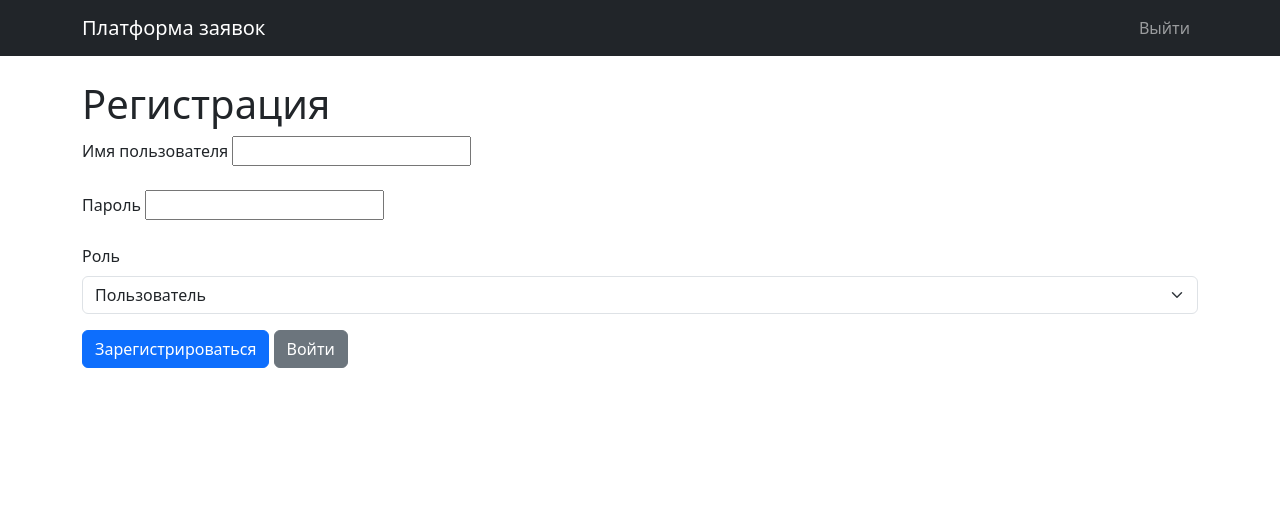
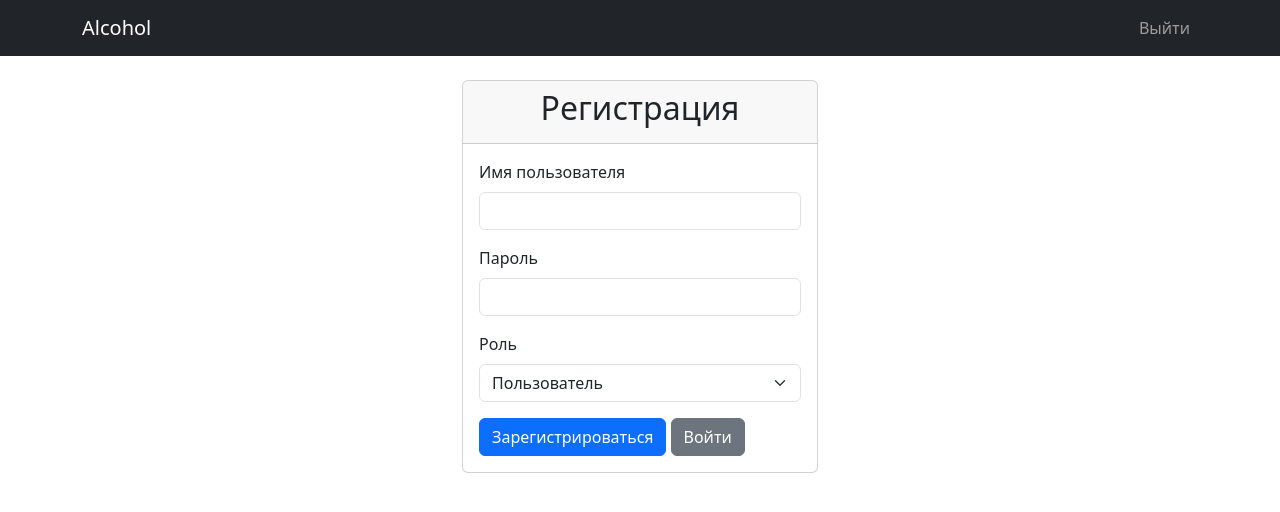
Before and after one commit to reallyShould/Tokyo, a Flask app: page /register in a window 1280 px wide. Shown: the top 512 px of the page. Run offline with Flask 3, Linux system fonts and the light colour scheme.

Commit message:
behind blue eyes

```diff
--- a/routes/auth_routes.py
+++ b/routes/auth_routes.py
@@ -59,7 +59,7 @@ def dashboard():
     requests_count = cursor.fetchone()[0]
 
     incidents_count = 0
-    if current_user.is_admin():  # Показываем инциденты только админам
+    if current_user.is_system_adm():
         cursor.execute("SELECT COUNT(*) FROM incidents WHERE status != 'resolved'")
         incidents_count = cursor.fetchone()[0]
 
@@ -69,7 +69,7 @@ def dashboard():
                          requests_count=requests_count,
                          incidents_count=incidents_count,
                          username=current_user.username,
-                         is_admin=current_user.is_admin())
+                         is_admin=current_user.is_system_adm())
 
 @auth_routes.route('/logout')
 @login_required
--- a/routes/incidents.py
+++ b/routes/incidents.py
@@ -8,12 +8,12 @@ incidents_bp = Blueprint('incidents', __name__)
 @incidents_bp.route('/incidents')
 @login_required
 def list_incidents():
-    if not current_user.is_admin():
+    if not current_user.is_system_adm():
         abort(403)
 
     conn = sqlite3.connect(config.Config.SQLALCHEMY_DATABASE_URI)
     cursor = conn.cursor()
-    cursor.execute("SELECT id, title, status, created_at FROM incidents WHERE status != 'resolved'")
+    cursor.execute("SELECT id, title, status, created_at FROM requests WHERE status != 'resolved'")
     incidents = cursor.fetchall()
     conn.close()
     return render_template('incidents.html', incidents=incidents)
--- a/templates/base.html
+++ b/templates/base.html
@@ -7,7 +7,7 @@
 <body>
     <nav class="navbar navbar-expand-lg navbar-dark bg-dark">
         <div class="container">
-            <a class="navbar-brand" href="{{ url_for('auth_routes.dashboard') }}">Платформа заявок</a>
+            <a class="navbar-brand" href="{{ url_for('auth_routes.dashboard') }}">Alcohol</a>
             <div class="navbar-nav">
                 <a class="nav-link" href="{{ url_for('auth_routes.logout') }}">Выйти</a>
             </div>
@@ -17,7 +17,10 @@
     {% with messages = get_flashed_messages(with_categories=true) %}
         {% if messages %}
             {% for category, message in messages %}
-                <div class="alert alert-{{ category }} mt-2 mx-2">{{ message }}</div>
+                <div class="alert alert-{{ category }} alert-dismissible fade show" role="alert">
+                    {{ message }}
+                    <button type="button" class="btn-close" data-bs-dismiss="alert" aria-label="Close"></button>
+                </div>
             {% endfor %}
         {% endif %}
     {% endwith %}
--- a/templates/dashboard.html
+++ b/templates/dashboard.html
@@ -10,7 +10,7 @@
                 <div class="card-body">
                     <h5 class="card-title">Обращения</h5>
                     <p class="card-text display-4">{{ requests_count }}</p>
-                    <p class="card-text">Активных заявок на обслуживание</p>
+                    <p class="card-text">Создать обращение</p>
                     <a href="{{ url_for('requests.list_requests') }}" class="btn btn-light">Подробнее</a>
                 </div>
             </div>
@@ -18,10 +18,10 @@
 
         {% if is_admin %}
         <div class="col-md-6 mb-4">
-            <div class="card text-white bg-danger">
+            <div class="card text-white bg-primary">
                 <div class="card-body">
                     <h5 class="card-title">Инциденты</h5>
-                    <p class="card-text display-4">{{ incidents_count }}</p>
+                    <p class="card-text display-4">{{ requests_count }}</p>
                     <p class="card-text">Нерешённых инцидентов</p>
                     <a href="{{ url_for('incidents.list_incidents') }}" class="btn btn-light">Подробнее</a>
                 </div>
--- a/templates/register.html
+++ b/templates/register.html
@@ -1,26 +1,51 @@
+
+
+
 {% extends "base.html" %}
 
 {% block content %}
 <div class="container mt-4">
-    <h1>Регистрация</h1>
+    <div class="row justify-content-center">
+        <div class="col-md-6 col-lg-4">
+            <div class="card">
+                <div class="card-header">
+                    <h2 class="text-center">Регистрация</h2>
+                </div>
+                <div class="card-body">
+                    {% with messages = get_flashed_messages(with_categories=true) %}
+                        {% if messages %}
+                            {% for category, message in messages %}
+                                <div class="alert alert-{{ category }} alert-dismissible fade show" role="alert">
+                                    {{ message }}
+                                    <button type="button" class="btn-close" data-bs-dismiss="alert" aria-label="Close"></button>
+                                </div>
+                            {% endfor %}
+                        {% endif %}
+                    {% endwith %}
+
                     <form method="POST">
                         <div class="mb-3">
                             <label for="username" class="form-label">Имя пользователя</label>
-            <input type="text" class="form-label" id="username" name="username" required>
+                            <input type="text" class="form-control" id="username" name="username" required>
                         </div>
                         <div class="mb-3">
                             <label for="password" class="form-label">Пароль</label>
-            <input type="password" class="form-label" id="password" name="password" required>
+                            <input type="password" class="form-control" id="password" name="password" required>
                         </div>
                         <div class="mb-3">
                             <label for="role" class="form-label">Роль</label>
                             <select class="form-select" id="role" name="role">
                                 <option value="user">Пользователь</option>
-                <option value="admin">Системный администратор</option>
+                                <option value="system-adm">Системный администратор</option>
+                                <option value="admin">Администратор</option>
                             </select>
                         </div>
                         <button type="submit" class="btn btn-primary">Зарегистрироваться</button>
                         <a href="{{ url_for('auth_routes.login') }}" class="btn btn-secondary">Войти</a>
                     </form>
                 </div>
+            </div>
+        </div>
+    </div>
+</div>
 {% endblock %}
```
Also changed, not shown: models.py (+3 -14 lines), templates/login.html (+0 -11 lines), 2 other files. Lines whose indentation alone changed are shown as unchanged.
